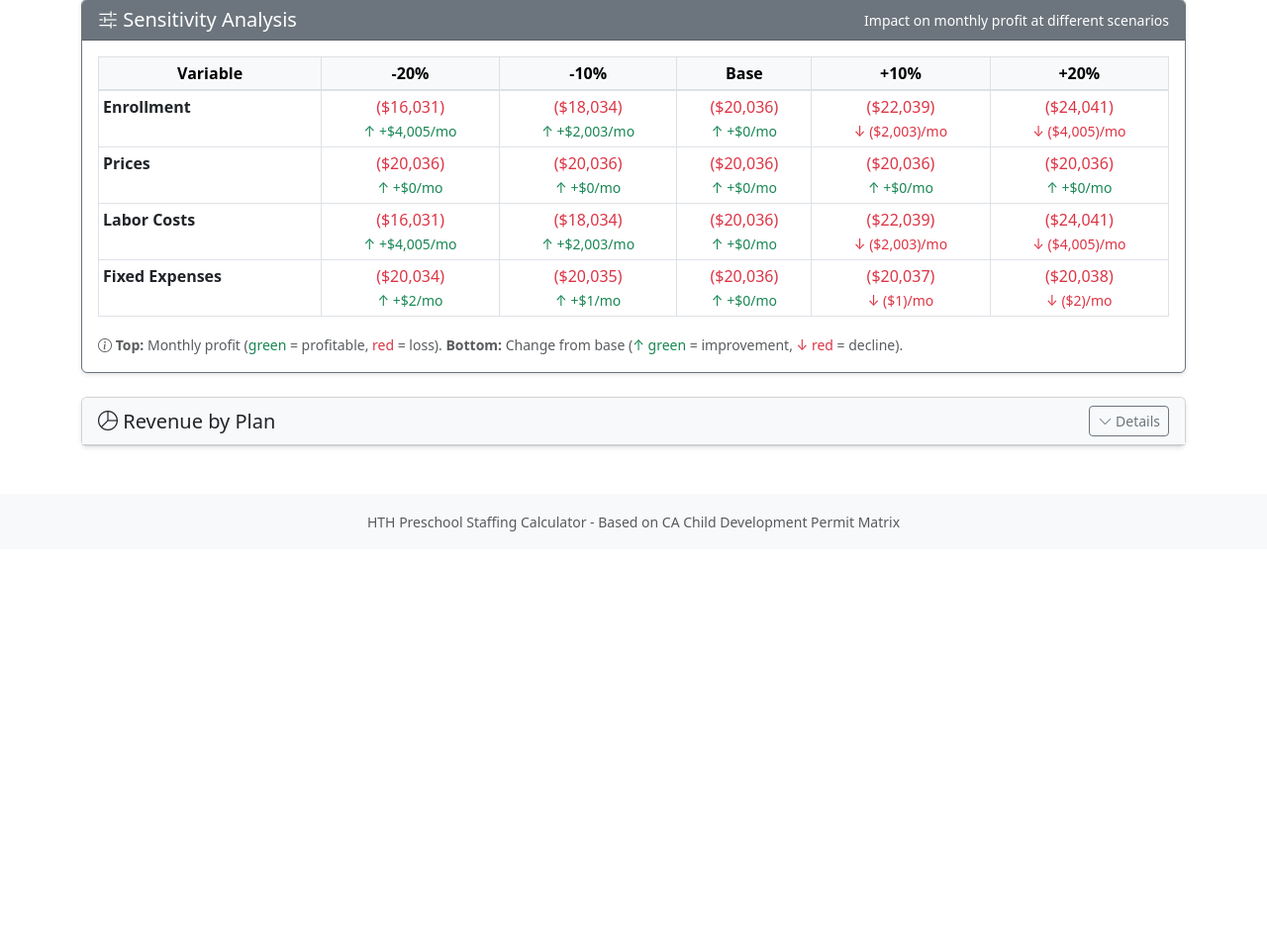
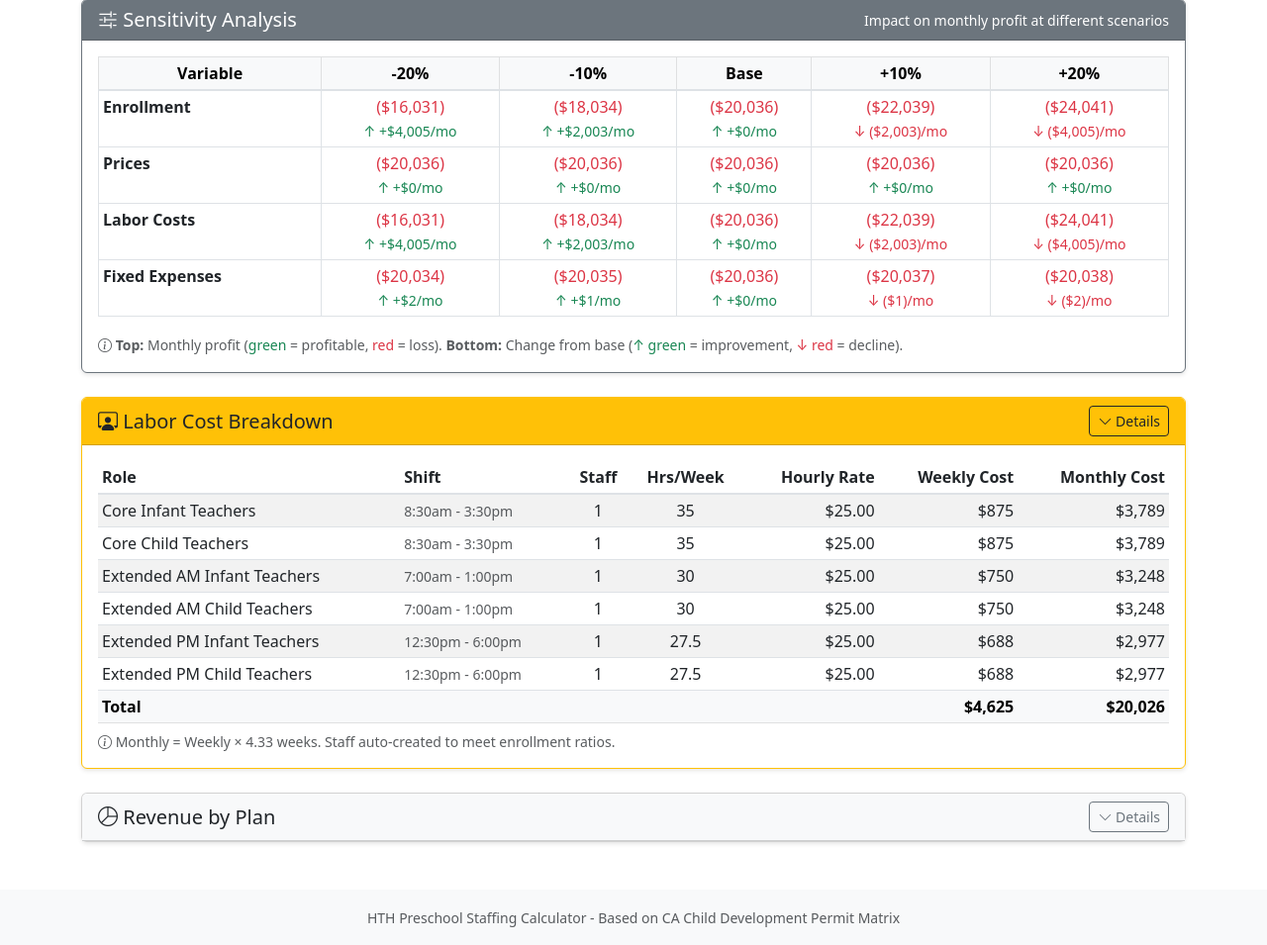
Before and after one commit to geekopolis-rob/staffing-calculator, a Flask app: page /projections in a window 1280 px wide. Shown: the part 978-1933 px from the top of the page at 99% size. Before the commit the page ends 1515 px from the top, so only its background shows below. Run offline with Flask 3, Linux system fonts and the light colour scheme; tables that the repository leaves empty hold one stand-in row (values such as "Sample post"); parts of the project's set-up code (start-up, migrations or seed data) failed here and were passed over.

Commit message:
Add auto-staff creation and labor cost breakdown on Projections page
Staff roster now auto-syncs to match enrollment ratios (e.g., 40 infants
at 1:4 creates 10 infant teachers). Projections page shows a detailed
weekly labor breakdown table with role, shift, staff count, hours/week,
hourly rate, and weekly/monthly costs.

Co-Authored-By: Claude Opus 4.6 (1M context) <noreply@anthropic.com>

```diff
--- a/app.py
+++ b/app.py
@@ -1020,18 +1020,24 @@ def calculate_capacity_plan(age_mix, schedule_mix, days_mix, total_children):
                 'hours': CORE_SHIFT_HOURS,
                 'schedule': '8:30am - 3:30pm',
                 'staff_needed': core_positions,
+                'infant_staff': core_infant_staff,
+                'child_staff': core_child_staff,
                 'note': 'Single shift (under 8hr OT threshold)'
             },
             'extended_am': {
                 'hours': EXTENDED_AM_HOURS,
                 'schedule': '7:00am - 1:00pm',
                 'staff_needed': extended_positions_per_shift,
+                'infant_staff': extended_infant_staff,
+                'child_staff': extended_child_staff,
                 'note': 'Morning shift'
             },
             'extended_pm': {
                 'hours': EXTENDED_PM_HOURS,
                 'schedule': '12:30pm - 6:00pm',
                 'staff_needed': extended_positions_per_shift,
+                'infant_staff': extended_infant_staff,
+                'child_staff': extended_child_staff,
                 'note': 'Afternoon shift (30-min overlap for handoff)'
             }
         },
@@ -1052,6 +1058,37 @@ def calculate_capacity_plan(age_mix, schedule_mix, days_mix, total_children):
         }
     }
 
+    # Build detailed labor breakdown by role and shift
+    labor_breakdown = []
+    breakdown_rows = [
+        ('Core Infant Teachers', '8:30am - 3:30pm', core_infant_staff, CORE_SHIFT_HOURS),
+        ('Core Child Teachers', '8:30am - 3:30pm', core_child_staff, CORE_SHIFT_HOURS),
+        ('Extended AM Infant Teachers', '7:00am - 1:00pm', extended_infant_staff, EXTENDED_AM_HOURS),
+        ('Extended AM Child Teachers', '7:00am - 1:00pm', extended_child_staff, EXTENDED_AM_HOURS),
+        ('Extended PM Infant Teachers', '12:30pm - 6:00pm', extended_infant_staff, EXTENDED_PM_HOURS),
+        ('Extended PM Child Teachers', '12:30pm - 6:00pm', extended_child_staff, EXTENDED_PM_HOURS),
+    ]
+    for role, shift, count, hrs_per_day in breakdown_rows:
+        if count > 0:
+            hours_per_week = hrs_per_day * 5
+            weekly_cost = count * hours_per_week * avg_rate
+            monthly_cost = weekly_cost * 4.33
+            labor_breakdown.append({
+                'role': role,
+                'shift': shift,
+                'count': count,
+                'hours_per_day': hrs_per_day,
+                'hours_per_week': round(hours_per_week, 1),
+                'hourly_rate': round(avg_rate, 2),
+                'weekly_cost': round(weekly_cost, 2),
+                'monthly_cost': round(monthly_cost, 2)
+            })
+
+    labor_breakdown_totals = {
+        'total_weekly': round(sum(r['weekly_cost'] for r in labor_breakdown), 2),
+        'total_monthly': round(sum(r['monthly_cost'] for r in labor_breakdown), 2)
+    }
+
     return {
         'inputs': {
             'total_children': total_children,
@@ -1063,8 +1100,98 @@ def calculate_capacity_plan(age_mix, schedule_mix, days_mix, total_children):
         'daily_attendance': daily_attendance,
         'schedule_summary': schedule_summary,
         'staff_requirements': staff_requirements,
-        'labor_costs': labor_costs
+        'labor_costs': labor_costs,
+        'labor_breakdown': labor_breakdown,
+        'labor_breakdown_totals': labor_breakdown_totals
     }
+
+
+def sync_projected_staff(capacity_data):
+    """
+    Ensure the staff roster has enough qualified teachers to meet enrollment ratios.
+    Adds staff when there's a gap, removes auto-named staff when there's excess.
+    Preserves manually-renamed staff.
+    """
+    labor_costs = capacity_data.get('labor_costs', {})
+    avg_teacher_rate = labor_costs.get('available_staff', {}).get('avg_teacher_rate', 25.00)
+
+    # Total unique teachers needed (not positions — a teacher on core shift is 1 person)
+    # Core staff work one shift, extended staff work AM or PM (2 people per position)
+    positions = labor_costs.get('positions', {})
+    shifts = labor_costs.get('shifts', {})
+
+    # Infant teachers needed: core infant + extended infant per shift
+    core_infant = shifts.get('core', {}).get('infant_staff', 0)
+    ext_infant = shifts.get('extended_am', {}).get('infant_staff', 0)
+    # Extended AM and PM are different people, so total extended infant = per_shift * 2
+    infant_needed = core_infant + (ext_infant * 2)
+
+    # Child teachers needed: same logic
+    core_child = shifts.get('core', {}).get('child_staff', 0)
+    ext_child = shifts.get('extended_am', {}).get('child_staff', 0)
+    child_needed = core_child + (ext_child * 2)
+
+    # Count existing qualified staff
+    all_staff = StaffMember.query.filter_by(is_available=True).all()
+    existing_infant = [s for s in all_staff
+                       if s.has_infant_specialization
+                       and PERMIT_LEVELS.get(s.permit_level, {}).get('rank', 0) >= 3]
+    existing_child = [s for s in all_staff
+                      if not s.has_infant_specialization
+                      and PERMIT_LEVELS.get(s.permit_level, {}).get('rank', 0) >= 3]
+
+    # Sync infant teachers
+    _sync_staff_group(existing_infant, infant_needed, 'Infant Teacher', avg_teacher_rate,
+                      has_infant_specialization=True)
+
+    # Sync child teachers
+    _sync_staff_group(existing_child, child_needed, 'Child Teacher', avg_teacher_rate,
+                      has_infant_specialization=False)
+
+    db.session.commit()
+
+
+def _sync_staff_group(existing, needed, name_prefix, hourly_rate, has_infant_specialization):
+    """Add or remove auto-named staff to match the needed count."""
+    import re
+    current_count = len(existing)
+    gap = needed - current_count
+
+    if gap > 0:
+        # Need more staff — find the next sequential number
+        pattern = re.compile(rf'^{re.escape(name_prefix)} (\d+)$')
+        existing_numbers = []
+        for s in existing:
+            m = pattern.match(s.name)
+            if m:
+                existing_numbers.append(int(m.group(1)))
+        next_num = max(existing_numbers, default=0) + 1
+
+        for i in range(gap):
+            staff = StaffMember(
+                name=f"{name_prefix} {next_num + i}",
+                permit_level='Teacher',
+                is_available=True,
+                hourly_rate=hourly_rate,
+                has_infant_specialization=has_infant_specialization,
+                is_fully_qualified=True,
+                is_director=False,
+                director_counts_toward_ratio=False
+            )
+            db.session.add(staff)
+
+    elif gap < 0:
+        # Too many staff — remove auto-named ones first (highest ID first)
+        pattern = re.compile(rf'^{re.escape(name_prefix)} \d+$')
+        auto_named = sorted(
+            [s for s in existing if pattern.match(s.name)],
+            key=lambda s: s.id,
+            reverse=True
+        )
+        to_remove = min(abs(gap), len(auto_named))
+        for i in range(to_remove):
+            db.session.delete(auto_named[i])
+
 
 def calculate_daily_labor(core_infants, core_children, extended_infants, extended_children):
     """
@@ -2324,6 +2451,11 @@ def calculate_projections():
     days_mix = settings.get_days_mix()
     capacity_data = calculate_capacity_plan(age_mix, schedule_mix, days_mix, settings.total_children)
     labor_monthly = capacity_data.get('labor_costs', {}).get('costs', {}).get('monthly', 0)
+    labor_breakdown = capacity_data.get('labor_breakdown', [])
+    labor_breakdown_totals = capacity_data.get('labor_breakdown_totals', {})
+
+    # Sync staff roster to match enrollment requirements
+    sync_projected_staff(capacity_data)
 
     # Total expenses
     total_expenses = labor_monthly + total_fixed + total_variable
@@ -2382,7 +2514,9 @@ def calculate_projections():
             'total': round(total_expenses, 2),
             'fixed_by_category': {k: round(v, 2) for k, v in fixed_by_category.items()},
             'variable_breakdown': variable_breakdown,
-            'per_child': round(cost_per_child, 2)
+            'per_child': round(cost_per_child, 2),
+            'labor_breakdown': labor_breakdown,
+            'labor_breakdown_totals': labor_breakdown_totals
         },
         'metrics': {
             'labor_pct_of_revenue': round(labor_pct_of_revenue, 1),
--- a/templates/projections.html
+++ b/templates/projections.html
@@ -232,7 +232,53 @@
     </div>
 </div>
 
-<!-- Row 4: Revenue Breakdown -->
+<!-- Row 4: Labor Cost Breakdown -->
+<div class="row">
+    <div class="col-12">
+        <div class="card mb-4 border-warning">
+            <div class="card-header bg-warning text-dark d-flex justify-content-between align-items-center">
+                <h5 class="mb-0"><i class="bi bi-person-workspace"></i> Labor Cost Breakdown</h5>
+                <button class="btn btn-sm btn-outline-dark" type="button" data-bs-toggle="collapse" data-bs-target="#laborBreakdown">
+                    <i class="bi bi-chevron-down"></i> Details
+                </button>
+            </div>
+            <div class="collapse show" id="laborBreakdown">
+                <div class="card-body">
+                    <div class="table-responsive">
+                        <table class="table table-sm table-striped mb-0">
+                            <thead>
+                                <tr>
+                                    <th>Role</th>
+                                    <th>Shift</th>
+                                    <th class="text-center">Staff</th>
+                                    <th class="text-center">Hrs/Week</th>
+                                    <th class="text-end">Hourly Rate</th>
+                                    <th class="text-end">Weekly Cost</th>
+                                    <th class="text-end">Monthly Cost</th>
+                                </tr>
+                            </thead>
+                            <tbody id="laborBreakdownTable">
+                                <tr><td colspan="7" class="text-muted text-center">Loading...</td></tr>
+                            </tbody>
+                            <tfoot class="table-light">
+                                <tr>
+                                    <th colspan="5">Total</th>
+                                    <th class="text-end" id="totalWeeklyLabor">$0</th>
+                                    <th class="text-end" id="totalMonthlyLabor">$0</th>
+                                </tr>
+                            </tfoot>
+                        </table>
+                    </div>
+                    <small class="text-muted mt-2 d-block">
+                        <i class="bi bi-info-circle"></i> Monthly = Weekly &times; 4.33 weeks. Staff auto-created to meet enrollment ratios.
+                    </small>
+                </div>
+            </div>
+        </div>
+    </div>
+</div>
+
+<!-- Row 5: Revenue Breakdown -->
 <div class="row">
     <div class="col-12">
         <div class="card mb-4">
@@ -380,6 +426,28 @@ document.addEventListener('DOMContentLoaded', function() {
                 progressBar.classList.add('bg-danger');
             }
 
+            // Labor cost breakdown table
+            const laborTable = document.getElementById('laborBreakdownTable');
+            if (data.expenses.labor_breakdown && data.expenses.labor_breakdown.length > 0) {
+                laborTable.innerHTML = data.expenses.labor_breakdown.map(item => `
+                    <tr>
+                        <td>${item.role}</td>
+                        <td><small class="text-muted">${item.shift}</small></td>
+                        <td class="text-center">${item.count}</td>
+                        <td class="text-center">${item.hours_per_week}</td>
+                        <td class="text-end">${formatAccounting(item.hourly_rate)}</td>
+                        <td class="text-end">${formatAccountingRound(item.weekly_cost)}</td>
+                        <td class="text-end">${formatAccountingRound(item.monthly_cost)}</td>
+                    </tr>
+                `).join('');
+                document.getElementById('totalWeeklyLabor').textContent =
+                    formatAccountingRound(data.expenses.labor_breakdown_totals.total_weekly);
+                document.getElementById('totalMonthlyLabor').textContent =
+                    formatAccountingRound(data.expenses.labor_breakdown_totals.total_monthly);
+            } else {
+                laborTable.innerHTML = '<tr><td colspan="7" class="text-muted text-center">No labor data</td></tr>';
+            }
+
             // Revenue breakdown table
             const revenueTable = document.getElementById('revenueTable');
             if (data.revenue.breakdown && data.revenue.breakdown.length > 0) {
```
